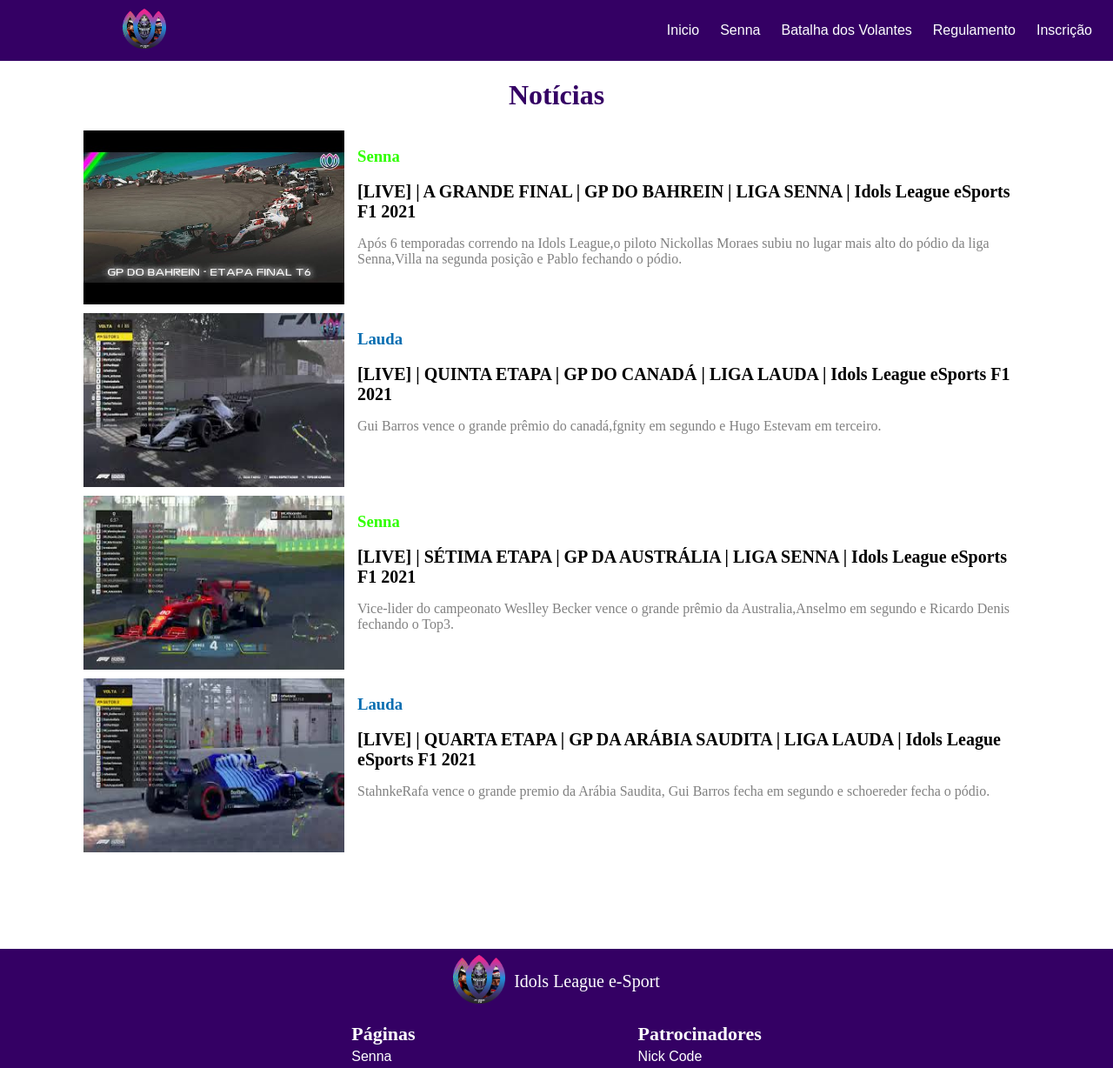
After one commit to NickollasMoraes/Idols-League-e-Sports, a PHP site: page /mais-noticias.html in a window 1280 px wide. The commit adds this page. Shown: the whole page at 87% size. Run offline with PHP 8.4, Linux system fonts and the light colour scheme.

Commit message:
mega att

```diff
--- a/index.html
+++ b/index.html
@@ -16,13 +16,11 @@
         <span id="hamburger"></span>
       </button>
       <ul id="menu" role="menu">
+        <li><a href="index.html">Inicio</a></li>
         <li><a href="senna.html">Senna</a></li>
-        <li><a href="#">Lauda</a></li>
         <li><a href="#">Batalha dos Volantes</a></li>
         <li><a href="#">Regulamento</a></li>
         <li><a href="#">Inscrição</a></li>
-        <li><a href="#">Expansão</a></li>
-        <li><a href="#">Histórico</a></li>
       </ul>
     </nav>
   </header>
@@ -53,7 +51,7 @@
         </div>
 </Section>
 <div class="ver-mais-noticiais">
-  <a href="#">Ver mais notícias</a>
+  <a href="mais-noticias.html">Ver mais notícias</a>
 </div>
 </main>
   <footer class="rodape">
--- /dev/null
+++ b/mais-noticias.html
@@ -0,0 +1,100 @@
+<!DOCTYPE html>
+<html lang="pt-br">
+<head>
+  <meta charset="UTF-8">
+  <meta http-equiv="X-UA-Compatible" content="IE=edge">
+  <meta name="viewport" content="width=device-width, initial-scale=1.0">
+  <title>Idols League e-Sports</title>
+  <link rel="shortcut icon" href="imagens/favicon.ico" type="image/x-icon">
+  <link rel="stylesheet" href="style.css">
+</head>
+<body>
+  <header id="header">
+    <a id="logo" href="index.html"><img src="imagens/logo.png" alt=""></a>
+    <nav id="nav">
+      <button aria-label="Abrir Menu" id="btn-mobile" aria-haspopup="true" aria-controls="menu" aria-expanded="false">Menu
+        <span id="hamburger"></span>
+      </button>
+      <ul id="menu" role="menu">
+        <li><a href="index.html">Inicio</a></li>
+        <li><a href="senna.html">Senna</a></li>
+        <li><a href="#">Batalha dos Volantes</a></li>
+        <li><a href="#">Regulamento</a></li>
+        <li><a href="#">Inscrição</a></li>
+      </ul>
+    </nav>
+  </header>
+<main>
+    <h1 class="todas-noticias-titulo">Notícias</h1>
+        <div class="todas-noticias">
+            <div class="noticia">
+                <div class="thumb">
+                    <img src="imagens/noticia1.jpg"alt="">
+                </div><!---thumb-->
+                <div class="todos-texto">
+                    <h3 class="info-senna">Senna</h3>
+                    <h1>[LIVE] | A GRANDE FINAL | GP DO BAHREIN | LIGA SENNA | Idols League eSports F1 2021</h1>
+                    <p>Após 6 temporadas correndo na Idols League,o piloto Nickollas Moraes subiu no lugar mais alto do pódio da liga Senna,Villa na segunda posição e Pablo fechando o pódio.</p>
+                </div>
+            </div>
+            <!----->
+            <div class="noticia">
+                <div class="thumb">
+                    <img src="imagens/noticia2.jpg"alt="">
+                </div><!---thumb-->
+                <div class="todos-texto">
+                    <h3 class="info-lauda">Lauda</h3>
+                    <h1>[LIVE] | QUINTA ETAPA | GP DO CANADÁ | LIGA LAUDA | Idols League eSports F1 2021</h1>
+                    <p>Gui Barros vence  o grande prêmio do canadá,fgnity em segundo e Hugo Estevam em terceiro.</p>
+                </div>
+            </div>
+                        <!----->
+                        <div class="noticia">
+                            <div class="thumb">
+                                <img src="imagens/noticia3.jpg"alt="">
+                            </div><!---thumb-->
+                            <div class="todos-texto">
+                                <h3 class="info-senna">Senna</h3>
+                                <h1>[LIVE] | SÉTIMA ETAPA | GP DA AUSTRÁLIA | LIGA SENNA | Idols League eSports F1 2021</h1>
+                                <p>Vice-lider do campeonato Weslley Becker vence o grande prêmio da Australia,Anselmo em segundo e Ricardo Denis fechando o Top3.</p>
+                            </div>
+                        </div>
+                                    <!----->
+            <div class="noticia">
+                <div class="thumb">
+                    <img src="imagens/noticia4.jpg"alt="">
+                </div><!---thumb-->
+                <div class="todos-texto">
+                    <h3 class="info-lauda">Lauda</h3>
+                    <h1>[LIVE] | QUARTA ETAPA | GP DA ARÁBIA SAUDITA | LIGA LAUDA | Idols League eSports F1 2021</h1>
+                    <p>StahnkeRafa vence o grande premio da Arábia Saudita, Gui Barros fecha em segundo e schoereder fecha o pódio.</p>
+                </div>
+            </div>
+        </div>
+
+
+
+
+</main>
+  <footer class="rodape">
+    <div class="logo-titulo-rodape">
+      <a class="logo-rodape" href="index.html"><img src="imagens/logo.png" alt=""></a>
+      <span>Idols League e-Sport</span>
+    </div>
+    <section class="painel-footer">
+      <div class="paginas-patrocinio">
+        <li class="pagina-footer"><span><strong>Páginas</strong></span></a></li>
+        <li class="pagina-footer"><a href="senna.html">Senna</a></li>
+      </ul>
+      </div>
+      <div class="paginas-patrocinio">
+        <li class="pagina-footer"><span><strong>Patrocinadores</strong></span></a></li>
+        <li class="pagina-footer"><a href="https://www.instagram.com/nick_code_/">Nick Code</a></li>
+      </ul>
+      </div>
+    </section>
+</footer>
+  <script src="javascript/menu.js"></script>
+</body>
+
+</html>
--- a/senna.html
+++ b/senna.html
@@ -16,13 +16,11 @@
         <span id="hamburger"></span>
       </button>
       <ul id="menu" role="menu">
+        <li><a href="index.html">Inicio</a></li>
         <li><a href="senna.html">Senna</a></li>
-        <li><a href="#">Lauda</a></li>
         <li><a href="#">Batalha dos Volantes</a></li>
         <li><a href="#">Regulamento</a></li>
         <li><a href="#">Inscrição</a></li>
-        <li><a href="#">Expansão</a></li>
-        <li><a href="#">Histórico</a></li>
       </ul>
     </nav>
   </header>
--- a/style.css
+++ b/style.css
@@ -1,3 +1,4 @@
+
 
 body,
 ul {
@@ -230,4 +231,20 @@
     .pilotos-senna{width: 85%;}
     .pilotos-senna li{font-size: 11px;}
     .equipe{font-size: 7px;}
+    .classificacao-titulo {font-size: 18px;}
   }
+
+/*Fecha Media SENNA*/
+
+
+/*Inicio Mais noticias*/
+.todas-noticias-titulo{display: block;color: #340064;text-align: center;}
+.todas-noticias{width: 85%;margin: 0 auto;margin-bottom: 200px;}
+.noticia{display:flex;height: 200px;gap: 10px;margin-bottom: 10px;}
+.thumb img{height: 200px;width: 300px;}
+.thumb{height: 200px;}
+.todos-texto{margin-left: 5px;width: 100%;}
+.todos-texto h1{font-size: 20px;}
+.todos-texto p{color: gray;}
+.info-senna{color:#30ff00}
+.info-lauda{color:#066db1}
```
